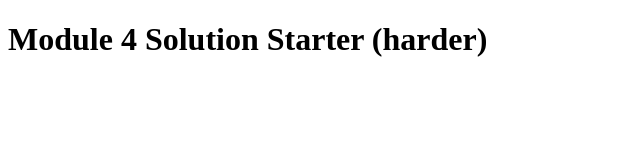
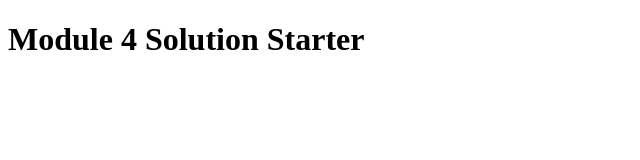
Before and after one commit to sowmiyashan/module-4-solution, a plain HTML site: page index.html in a window 1280 px wide. Shown: the whole page, without its empty margins (0-640 px from the left). Drawn offline with Linux system fonts and the light colour scheme.

Commit message:
Assignment-4(harder)

```diff
--- a/index.html
+++ b/index.html
@@ -11,6 +11,6 @@
   <script src="harder/script.js"></script>
 </head>
 <body>
-  <h1>Module 4 Solution Starter (harder)</h1>
+  <h1>Module 4 Solution Starter</h1>
 </body>
 </html>
```
